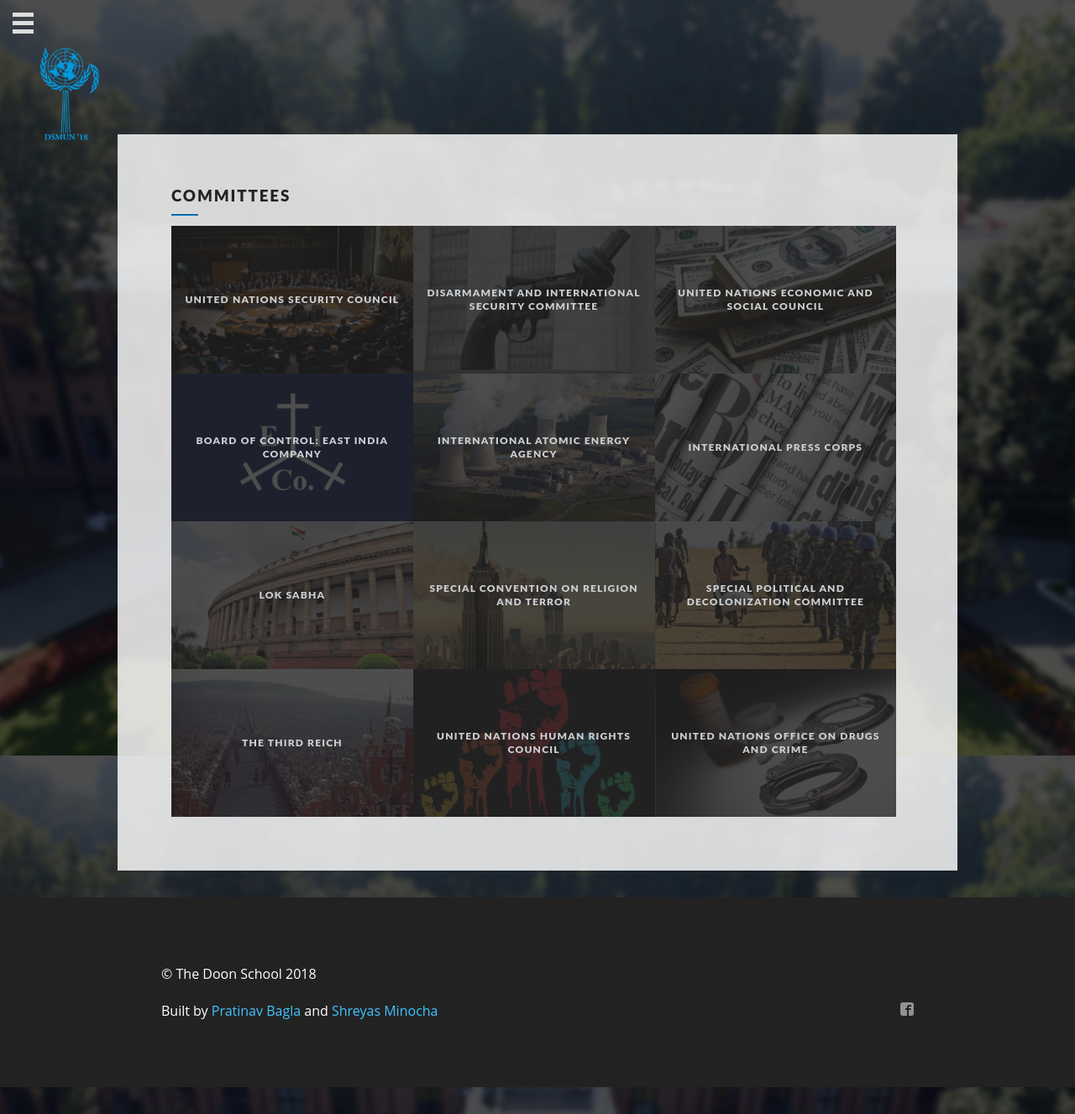
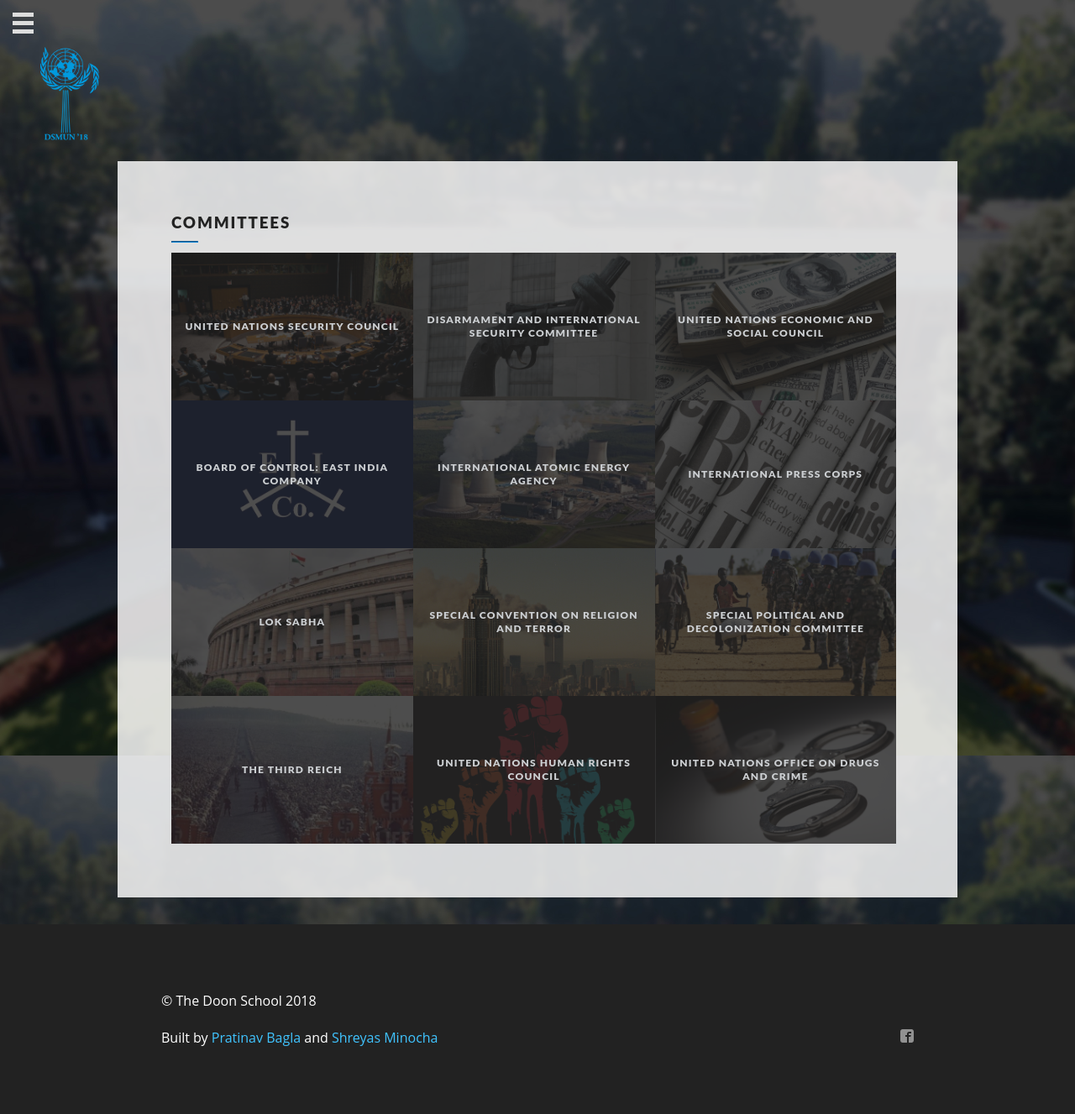
Before and after one commit to pratinav/dsmun18.com, a Jekyll site: the page built from _committees/index.md, in a window 1280 px wide. Shown: the whole page at 84% size. Built offline with Jekyll 4.4.1, drawn with Linux system fonts in a browser that asks for light colours; some web fonts are replaced.

Commit message:
Fix the secretariat page on phones

```diff
--- a/assets/css/style.css
+++ b/assets/css/style.css
@@ -124,7 +124,7 @@
 }
 
 .clear-header {
-  margin-top: 10em !important;
+  margin-top: 12em !important;
 }
 
 nav ul {
@@ -808,6 +808,7 @@
   height: 300px;
   display: inline-block;
   margin-right: 2em;
+  margin-bottom: 2.5em;
 }
 
 #Secretariat figure img {
```
